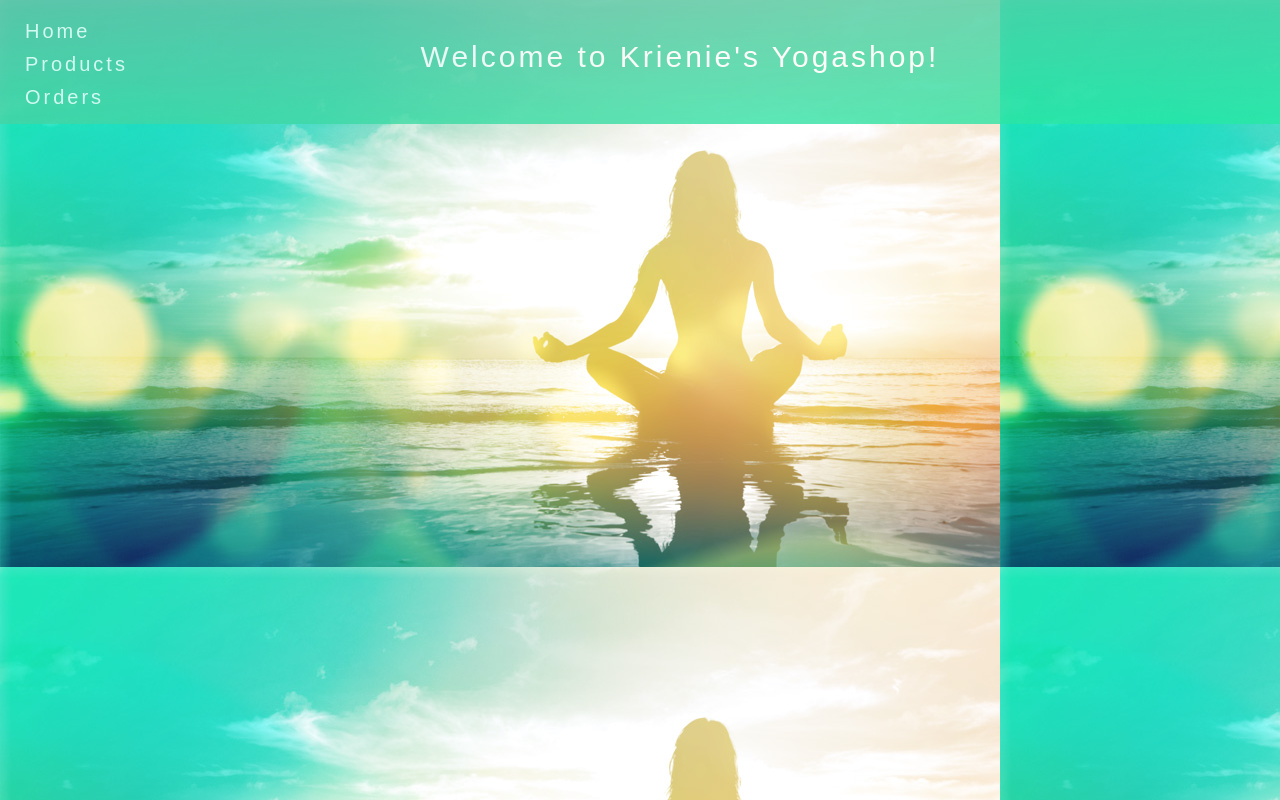
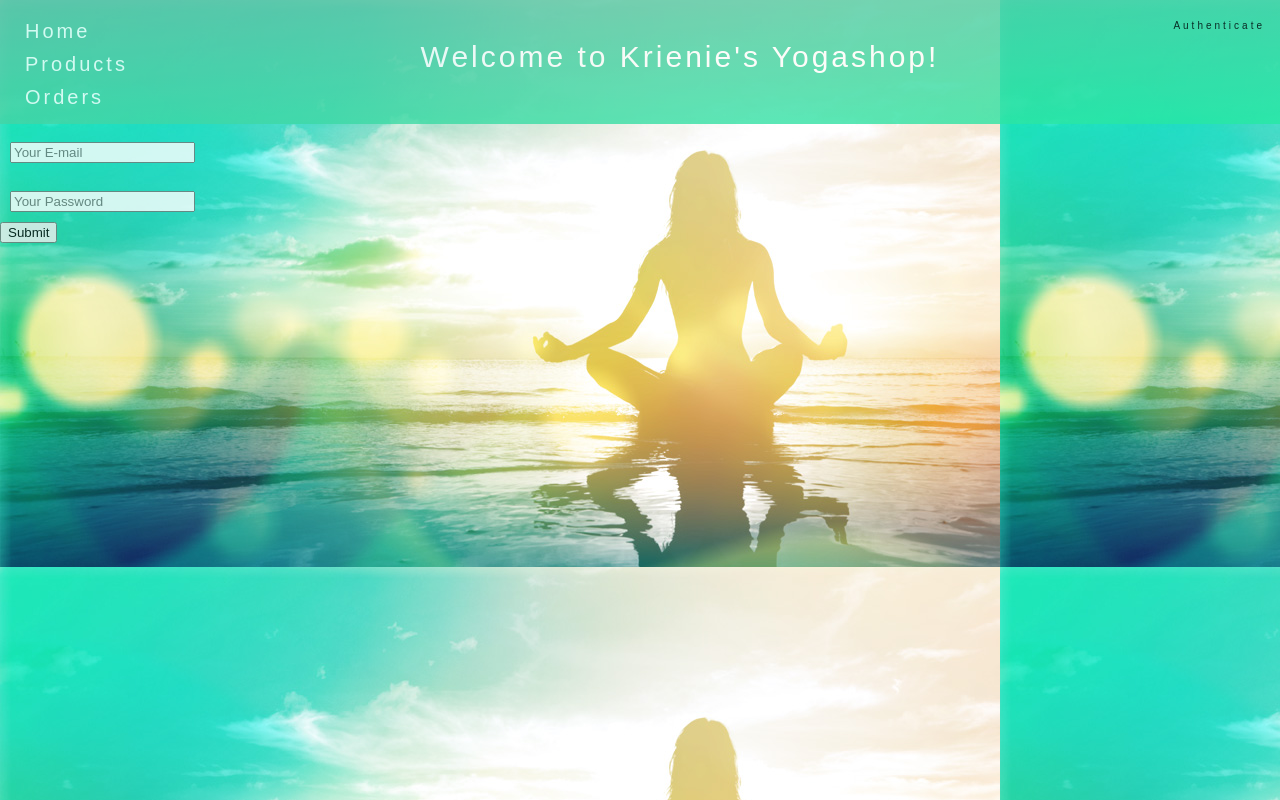
Before and after one commit to LilianKalkman/site-krien-1, a React (Create React App) app: page /auth in a window 1280 px wide. Shown: the top 800 px of the page. Built offline with nearby package versions, Linux system fonts and the light colour scheme.

Commit message:
Auth component

```diff
--- a/src/App.js
+++ b/src/App.js
@@ -7,6 +7,7 @@ import Orders from './containers/Orders/Orders';
 import CheckOut from './containers/Checkout/Checkout';
 import ShowProduct from './containers/Products/show_product';
 import { Link } from 'react-router-dom';
+import Auth from './containers/Auth/Auth';
 
 class App extends Component {
   render() {
@@ -18,6 +19,7 @@ class App extends Component {
           <Route path='/products' exact component={Products} />
           <Route path='/orders' component={Orders} />
           <Route path='/checkout' component={CheckOut}/>
+          <Route path='/auth' component={Auth}/>
           <Route path="/" exact component={Homepage} />
         </Switch>
       </div>
--- a/src/components/Header/Header.css
+++ b/src/components/Header/Header.css
@@ -26,6 +26,26 @@
   padding: 10px;
 }
 
+
+.nav-right {
+  display: flex;
+  flex-flow: column;
+  position: fixed;
+  right: 0;
+  top: 0;
+  margin-left: 10px;
+  margin-top: 5px;
+  padding: 10px;
+}
+
+.nav-right a {
+  text-decoration: none;
+  font-size: 10px;
+  color: white;
+  padding: 5px;
+  text-align: left;
+}
+
 .navbar a {
   text-decoration: none;
   font-size: 20px;
@@ -41,3 +61,11 @@
 .navbar a.active {
   color: black;
 }
+
+.nav-right a:hover, a:active {
+  color: grey;
+}
+
+.nav-right a.active {
+  color: black;
+}
--- a/src/components/Header/Header.js
+++ b/src/components/Header/Header.js
@@ -13,6 +13,9 @@ const Header = () => {
             <NavLink to='/products' exact >Products</NavLink>
             <NavLink to='/orders' exact >Orders</NavLink>
           </div>
+          <div className="nav-right">
+            <NavLink to='/auth' exact >Authenticate</NavLink>
+          </div>
         </ul>
       </nav>
     </div>
--- /dev/null
+++ b/src/components/UI/Input/Input.css
@@ -0,0 +1,36 @@
+.Input {
+  width: 100%;
+  padding: 10px;
+  box-sizing: border-box;
+}
+
+.Label {
+  font-weight: bold;
+  display: block;
+  margin-bottom: 8px;
+}
+
+.InputElement {
+  outline: none;
+  border: 1px solid #ccc;
+  background-color: white;
+  font: inherit;
+  padding: 6px 10px;
+  width: 100%;
+  display: block;
+  box-sizing: border-box;
+}
+
+.InputElement:focus {
+  outline: none;
+  background-color: #ccc;
+}
+
+.Invalid {
+  border: 1px solid red;
+  background-color: rgb(233, 165, 140);
+}
+
+.Error {
+  color: red;
+}
--- /dev/null
+++ b/src/components/UI/Input/Input.js
@@ -0,0 +1,59 @@
+import React from 'react';
+import './Input.css';
+
+const input = (props) => {
+  let inputElement = null;
+  // const inputClasses = [classes.InputElement];
+
+  // if(props.invalid && props.shouldValidate && props.touched){
+  //   inputClasses.push(classes.Invalid);
+  // }
+  //
+  // let error = null;
+  // if(props.invalid && props.shouldValidate && props.touched){
+  //   error = <p className={classes.Error}>Invalid input for {props.valueType}</p>
+  // }
+
+  switch(props.elementType){
+
+    case('input'):
+      inputElement = <input
+        {...props.elementConfig}
+        value={props.value}
+        onChange={props.changed}/>;
+      break;
+
+    case('textarea'):
+      inputElement = <textarea
+        {...props.elementConfig}
+        value={props.value}
+        onChange={props.changed} />;
+      break;
+
+    case('select'):
+      inputElement = (
+        <select
+        value={props.value}
+        onChange={props.changed}>
+        {props.elementConfig.options.map(option => (
+          <option key={option.value} value={option.value}>
+            {option.displayValue}
+          </option>)
+        )}
+      </select>)
+       break;
+
+    default: inputElement = <input
+      {...props.elementConfig}
+      value={props.value}/>
+  }
+
+  return(
+    <div className="Input">
+      <label className="Label"></label>
+      {inputElement}
+    </div>
+  );
+}
+
+export default input;
--- /dev/null
+++ b/src/containers/Auth/Auth.js
@@ -0,0 +1,71 @@
+import React, { Component } from 'react';
+import Input from '../../components/UI/Input/Input';
+
+class Auth extends Component {
+  state = {
+    controls: {
+      email: {
+        elementType: 'input',
+        elementConfig: {
+          type: 'email',
+          placeholder: 'Your E-mail'
+        },
+        value: '',
+        validation: {
+          required: true
+        },
+        valid: false,
+        touched: false
+      },
+      password: {
+        elementType: 'input',
+        elementConfig: {
+          type: 'password',
+          placeholder: 'Your Password'
+        },
+        value: '',
+        validation: {
+          required: true
+        },
+        valid: false,
+        touched: false
+      },
+    }
+  }
+  render(){
+
+    const formElementsArray = [];
+    for(let key in this.state.controls){
+      formElementsArray.push({
+        id: key,
+        config: this.state.controls[key],
+      });
+    }
+    let form = (
+        <form>
+          {formElementsArray.map(element => {
+            return <Input
+              key={element.id}
+              elementType={element.config.elementType}
+              elementConfig={element.config.elementConfig}
+              value={element.config.value}
+              changed={(event)=> this.inputChangeHandler(event, element.id)}
+              invalid={!element.config.valid}
+              shouldValidate={element.config.validation}
+              touched={element.config.touched}
+              valueType={element.id}
+              />
+          })}
+        </form>
+    );
+
+    return(
+      <div>
+        {form}
+        <button>Submit</button>
+      </div>
+    );
+  }
+}
+
+export default Auth;
```
